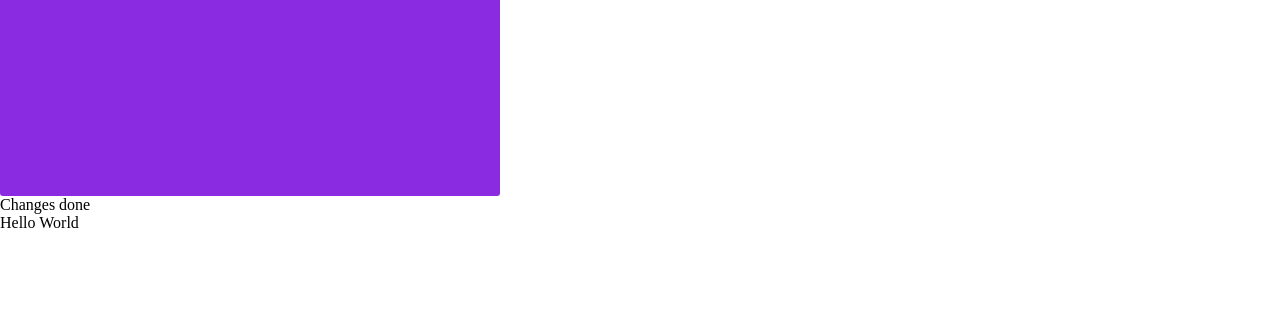
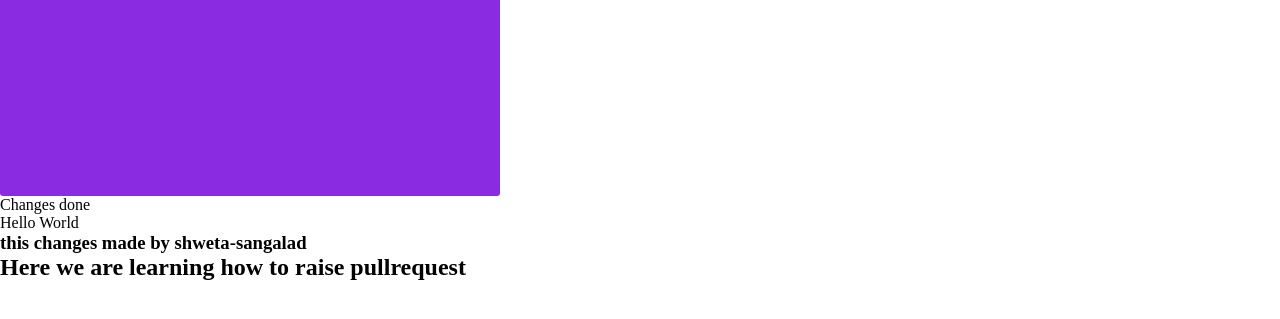
Before and after one commit to 12priyanka19/quizApp-, a plain HTML site: page index.html in a window 1280 px wide. Shown: the part 81-400 px from the top of the page. Drawn offline with Linux system fonts and the light colour scheme.

Commit message:
added some line to priyanka folder

```diff
--- a/index.html
+++ b/index.html
@@ -30,5 +30,7 @@
     <div class="container"></div>
     <div>Changes done</div>
     <div>Hello World</div>
+    <h3> this changes made by shweta-sangalad</h3>
+    <h2>Here we are learning how to raise pullrequest</h2>
 </body>
 </html>
```
